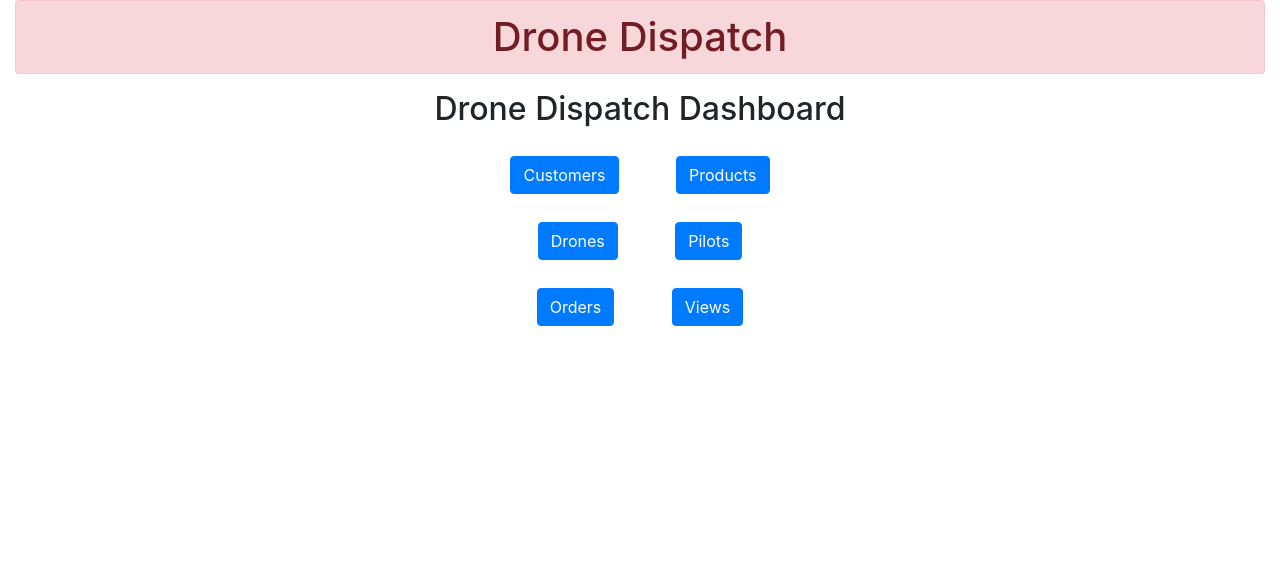
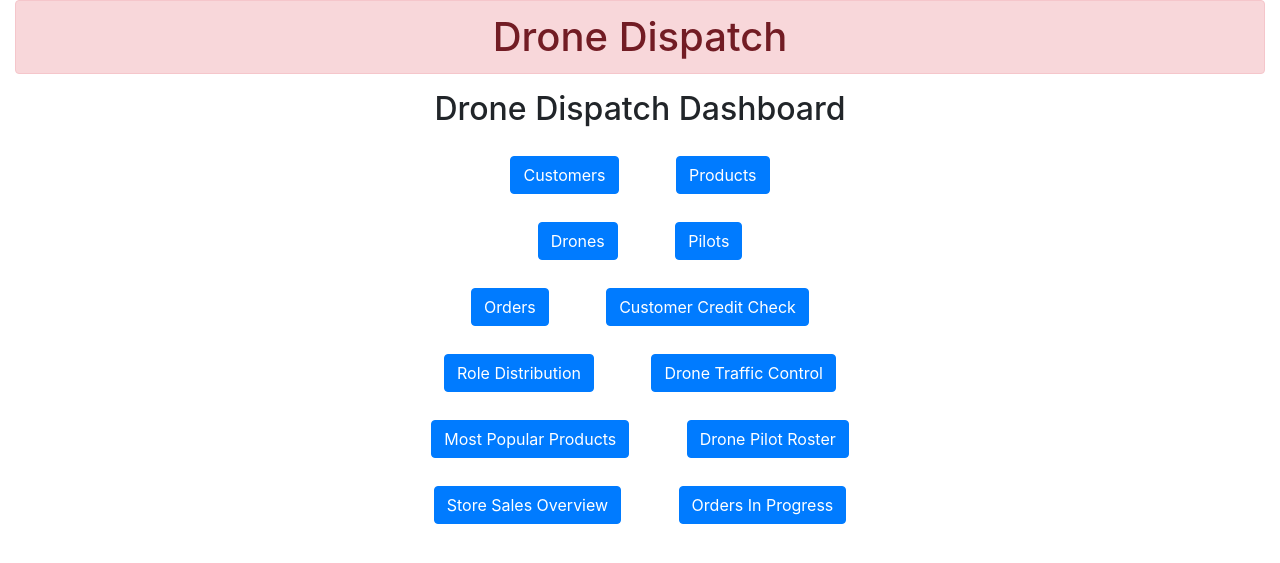
Before and after one commit to JennyZhu2/CS4400-Phase-4, a Flask app: page / in a window 1280 px wide. Shown: the top 563 px of the page. Run offline with Flask 3, Linux system fonts and the light colour scheme; some libraries are stand-ins or nearby versions.

Commit message:
my changes

```diff
--- a/main.py
+++ b/main.py
@@ -271,6 +271,50 @@ def swapDrone():
 def view():
     return 'Views will be displayed here'
 
+@app.route("/customer_credit_check")
+def customer_credit_check():
+    cursor.execute("select uname, rating, credit,ifnull(sum(price * quantity),0) from customers left join orders on purchased_by=uname left join order_lines on orders.orderID=order_lines.orderID group by uname;")
+    value = cursor.fetchall()
+    return render_template("customer_credit_check.html", data = value, name = 'customer_credit_check')
+
+
+@app.route("/role_distribution")
+def role_distribution():
+    cursor.execute("select 'users', count(*) from users union select 'customers', count(*) from customers union select 'employees', count(*) from employees union select 'customer_employer_overlap', count(*) from customers natural join employees union select 'drone_pilots', count(*) from drone_pilots union select 'store_workers', count(*) from store_workers union select 'other_employee_roles', count(*) from employees where uname not in (select uname from drone_pilots) and uname not in (select uname from store_workers);")
+    value = cursor.fetchall()
+    return render_template("role_distribution.html", data = value, name = 'role_distribution')
+
+@app.route("/drone_traffic_control")
+def drone_traffic_control():
+    cursor.execute("select storeID,droneTag,pilot,capacity,ifnull(sum(weight * quantity),0),remaining_trips,count(distinct orders.orderID) from drones left join orders on droneTag=carrier_tag and storeID=carrier_store left join order_lines on orders.orderID=order_lines.orderID left join products on order_lines.barcode=products.barcode group by storeID,droneTag;")
+    value = cursor.fetchall()
+    return render_template("drone_traffic_control.html", data = value, name = 'drone_traffic_control')
+
+@app.route("/most_popular_products")
+def most_popular_products():
+    cursor.execute("select products.barcode, pname, weight, min(price), max(price), ifnull(min(quantity),0), ifnull(max(quantity),0), ifnull(sum(quantity),0) from products left join order_lines on products.barcode=order_lines.barcode group by products.barcode;")
+    value = cursor.fetchall()
+    return render_template("most_popular_products.html", data = value, name = 'most_popular_products')
+
+@app.route("/drone_pilot_roster")
+def drone_pilot_roster():
+    cursor.execute("select uname, licenseID, storeID, droneTag, experience, count(orderID) from drone_pilots left join drones on uname=pilot left join orders on droneTag=carrier_tag and storeID=carrier_store group by uname,storeID,droneTag;")
+    value = cursor.fetchall()
+    return render_template("drone_pilot_roster.html", data = value, name = 'drone_pilot_roster')
+
+@app.route("/store_sales_overview")
+def store_sales_overview():
+    cursor.execute("select storeID, sname, manager, revenue, ifnull(sum(price * quantity),0), ifnull(count(distinct orders.orderID), 0) from stores left join orders on storeID=carrier_store left join order_lines on orders.orderID=order_lines.orderID group by storeID;")
+    value = cursor.fetchall()
+    return render_template("store_sales_overview.html", data = value, name = 'store_sales_overview')
+
+
+@app.route("/orders_in_progress")
+def orders_in_progress():
+    cursor.execute("select orders.orderID,ifnull(sum(price * quantity),0),ifnull(count(barcode),0),ifnull(sum(weight * quantity),0),group_concat(pname) from orders left join order_lines on orders.orderID=order_lines.orderID natural join products group by order_lines.orderID;")
+    value = cursor.fetchall()
+    return render_template("orders_in_progress.html", data = value, name = 'orders_in_progress')
+
 @app.route('/order')
 def order():
     return 'Orders will be displayed here'
--- a/templates/index.html
+++ b/templates/index.html
@@ -37,7 +37,25 @@
 <div style="height: 20px;"></div>
 <div>
   <h3 class="text-center"> <button class="btn btn-primary float-center padded" style="margin-right: 50px;" onclick="window.location.href='{{url_for('order')}}';">Orders</button>
-      <button class="btn btn-primary float-center padded" onclick="window.location.href='{{url_for('view')}}';">Views</button></h3>
+      <button class="btn btn-primary float-center padded" onclick="window.location.href='{{url_for('customer_credit_check')}}';">Customer Credit Check</button></h3>
+</div>
+
+<div style="height: 20px;"></div>
+<div>
+  <h3 class="text-center"> <button class="btn btn-primary float-center padded" style="margin-right: 50px;" onclick="window.location.href='{{url_for('role_distribution')}}';">Role Distribution</button>
+      <button class="btn btn-primary float-center padded" onclick="window.location.href='{{url_for('drone_traffic_control')}}';">Drone Traffic Control</button></h3>
+</div>
+
+<div style="height: 20px;"></div>
+<div>
+  <h3 class="text-center"> <button class="btn btn-primary float-center padded" style="margin-right: 50px;" onclick="window.location.href='{{url_for('most_popular_products')}}';">Most Popular Products</button>
+      <button class="btn btn-primary float-center padded" onclick="window.location.href='{{url_for('drone_pilot_roster')}}';">Drone Pilot Roster</button></h3>
+</div>
+
+<div style="height: 20px;"></div>
+<div>
+  <h3 class="text-center"> <button class="btn btn-primary float-center padded" style="margin-right: 50px;" onclick="window.location.href='{{url_for('store_sales_overview')}}';">Store Sales Overview</button>
+      <button class="btn btn-primary float-center padded" onclick="window.location.href='{{url_for('orders_in_progress')}}';">Orders In Progress</button></h3>
 </div>
  <script type="text/javascript" src="{{ url_for('static', filename='js/jquery-3.2.1.min.js') }}"></script>
     <script src="https://code.jquery.com/jquery-3.2.1.slim.min.js" integrity="sha384-KJ3o2DKtIkvYIK3UENzmM7KCkRr/rE9/Qpg6aAZGJwFDMVNA/GpGFF93hXpG5KkN" crossorigin="anonymous"></script>
```
Also changed, not shown: templates/customer_credit_check.html (added, +22 -0 lines), templates/drone_pilot_roster.html (added, +27 -0 lines), templates/drone_traffic_control.html (added, +29 -0 lines), templates/most_popular_products.html (added, +31 -0 lines), templates/orders_in_progress.html (added, +24 -0 lines), templates/role_distribution.html (added, +18 -0 lines), templates/store_sales_overview.html (added, +27 -0 lines).
